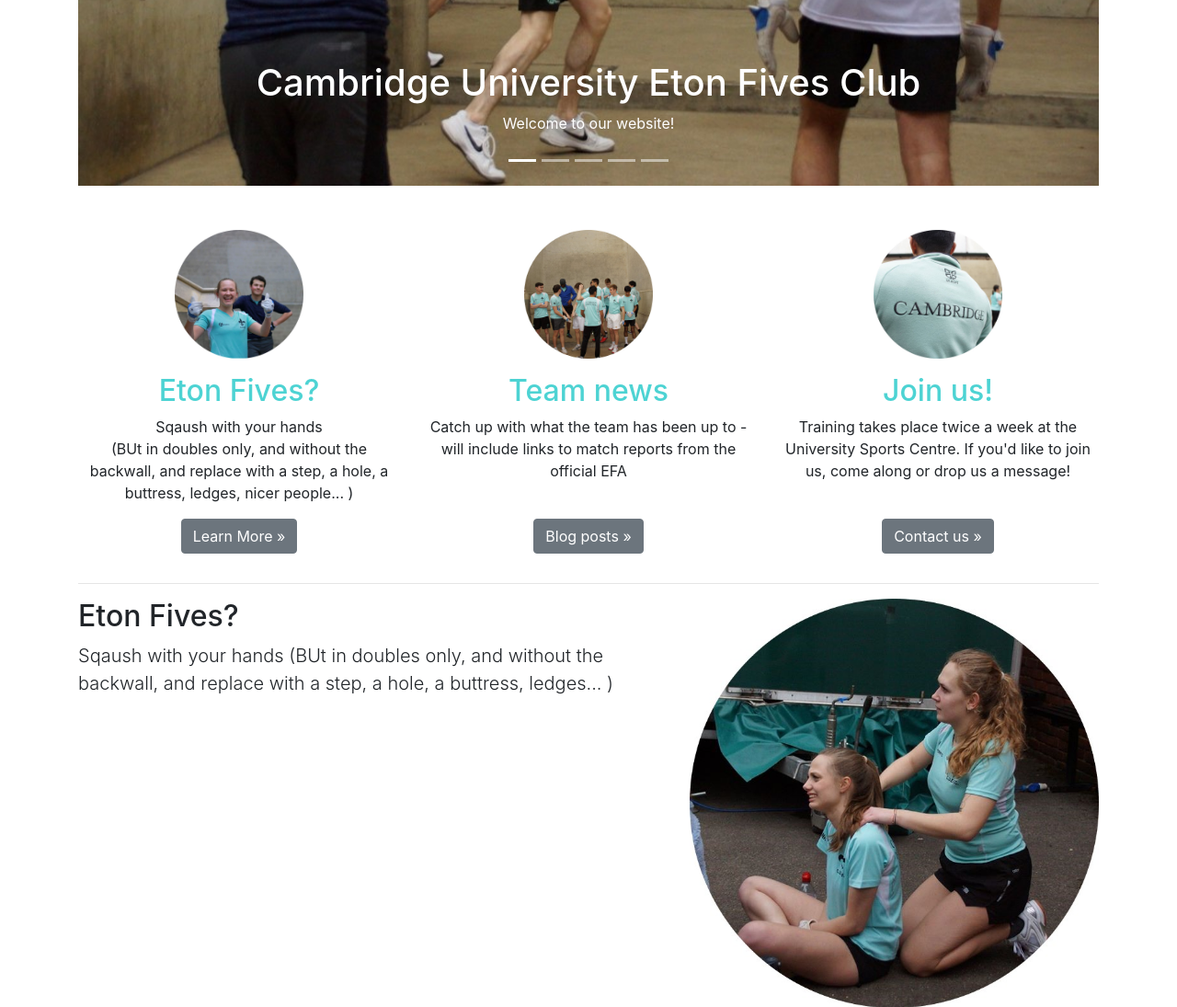
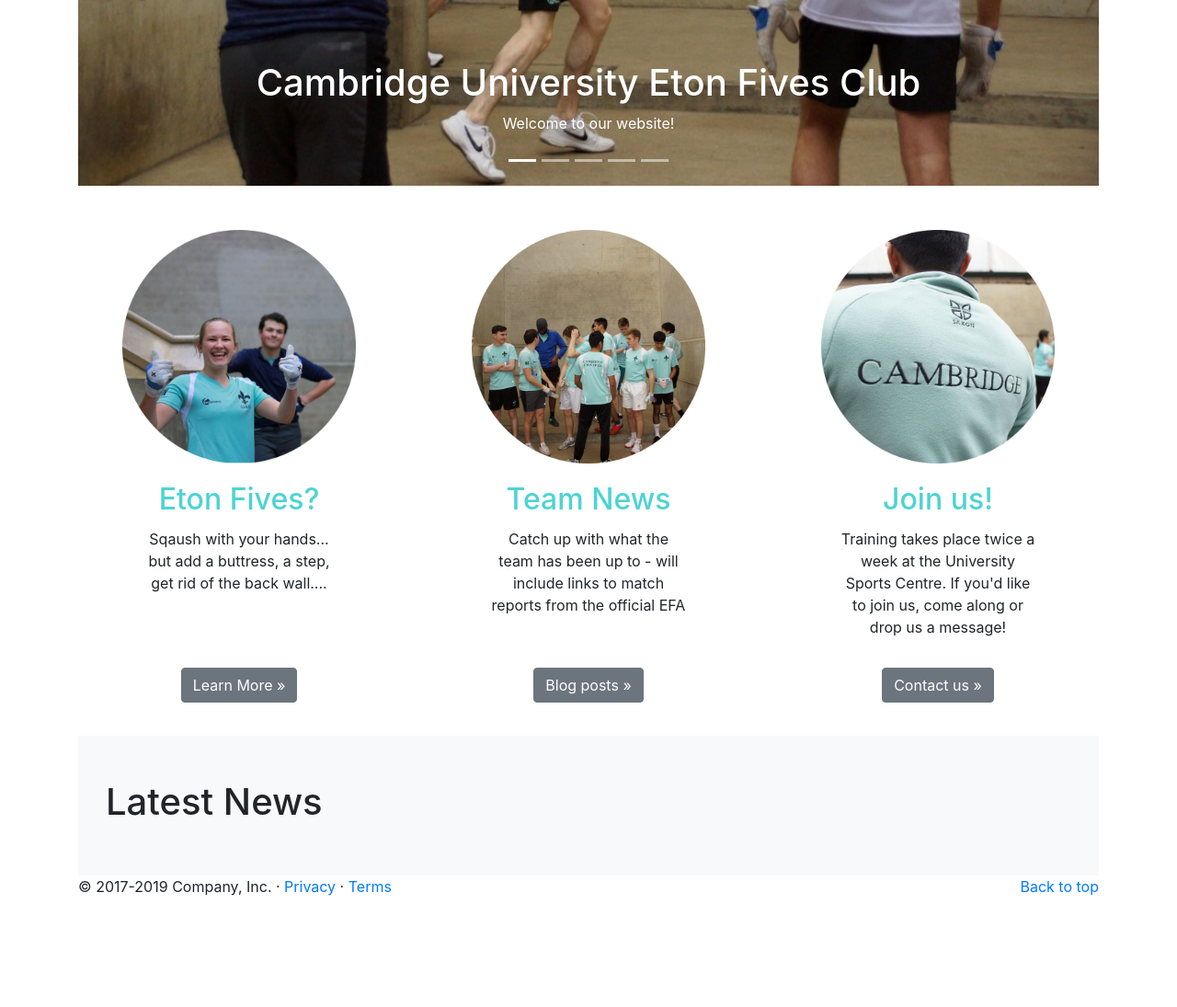
Before and after one commit to jt741/cuefc-project, a Django app: page / in a window 1280 px wide. Shown: the part 479-1574 px from the top of the page at 92% size. After the commit the page ends 1453 px from the top, so only its background shows below. Run offline with Django 3.2, Linux system fonts and the light colour scheme; data that the repository does not hold is empty; some libraries are stand-ins or nearby versions.

Commit message:
got home page cards ya

```diff
--- a/templates/home.html
+++ b/templates/home.html
@@ -200,7 +200,7 @@
     </br>
   <div class="container marketing">
 
-    <!-- Three columns of text below the carousel -->
+    <!-- Three columns of text below the carousel
 
 
     <div class="row">
@@ -241,85 +241,58 @@
       </div>
 
     </div>
-<!--
-    <div class='container'>
-    <div class="row">
+  -->
 
-      <div class="col-sm-4">
-        <div class="card">
-          <p style="text-align: center;">
-            <img src="{%static 'cambackcrop.jpg' %}" width='140' height='140' class='center'>
+
+
+  <!-- finally! it aligns and doesn't mess up on mobile -->
+    <div class="card-deck">
+      <div class="card border-0 px-md-5">
+        <img src="{%static 'omgcrop.jpg' %}" class="card-img-top" alt="...">
+        <div class="card-body">
+          <h2 class="card-title" style="text-align: center; color:rgba(51, 204, 204, 0.87)" >Eton Fives?</h2>
+          <p class="card-text" style="text-align: center;">
+            Sqaush with your hands... but add a buttress, a step, get rid of the back wall....
           </p>
-          <div class="card-body">
-            <h5 class="card-title">Join Us</h5>
-            <p class="card-text">Some quick example text to build on the card title and make up the bulk of the card's content.</p>
-          </div>
-          <div class="card-body">
-            <p style="text-align: center;"><a class="btn btn-secondary" href="#" role="button">Contact us &raquo;</a></p>
-          </div>
+        </div>
+        <div class="card-footer border-0 " style="background-color: rgb(255, 255, 255); ">
+          <p class="card-text" style="text-align: center;"><a class="btn btn-secondary" href="#" role="button">Learn More &raquo;</a></p>
         </div>
       </div>
 
-      <div class="col-sm-4">
-        <div class="card">
-          <p style="text-align: center;">
-            <img src="{%static 'cambackcrop.jpg' %}" width='140' height='140' class='center'>
+      <div class="card border-0 px-md-5">
+        <img src="{%static 'candidcrop.jpg' %}" class="card-img-top" alt="...">
+        <div class="card-body">
+          <h2 class="card-title" style="text-align: center; color:rgba(51, 204, 204, 0.87)" >Team News</h2>
+          <p class="card-text" style="text-align: center;">
+            Catch up with what the team has been up to - will include links to match reports from the official EFA
           </p>
-          <div class="card-body">
-            <h5 class="card-title">Join Us</h5>
-            <p class="card-text">Some quick example text to build on the card title and mskdjfhskdjfhskdjfhksjfhksjdhfkake up the bulk of the card's content.</p>
-          </div>
-          <div class="card-body">
-            <p style="text-align: center;"><a class="btn btn-secondary" href="#" role="button">Contact us &raquo;</a></p>
-          </div>
         </div>
-
+        <div class="card-footer border-0" style="background-color: rgb(255, 255, 255); ">
+          <p class="card-text" style="text-align: center;"><a class="btn btn-secondary" href="#" role="button">Blog posts &raquo;</a></p>
+        </div>
       </div>
 
-      <div class="col-sm-4">
-        <div class="card">
-          <p style="text-align: center;">
-            <img src="{%static 'cambackcrop.jpg' %}" width='140' height='140' class='center'>
+      <div class="card border-0 px-md-5">
+        <img src="{%static 'cambackcrop.jpg' %}" class="card-img-top" alt="...">
+        <div class="card-body">
+          <h2 class="card-title" style="text-align: center; color:rgba(51, 204, 204, 0.87)" >Join us!</h2>
+          <p class="card-text" style="text-align: center;">
+            Training takes place twice a week at the University Sports Centre. If you'd like to join us, come along or drop us a message!
           </p>
-          <div class="card-body">
-            <h5 class="card-title">Join Us</h5>
-            <p class="card-text">Some quick example text to build on tthe card's content.</p>
-          </div>
-          <div class="card-body">
-            <p style="text-align: center;"><a class="btn btn-secondary" href="#" role="button">Contact us &raquo;</a></p>
-          </div>
         </div>
-
+        <div class="card-footer border-0" style="background-color: rgb(255, 255, 255); ">
+          <p class="card-text" style="text-align: center;"><a class="btn btn-secondary" href="#" role="button">Contact us &raquo;</a></p>
+        </div>
       </div>
 
 
 
+
     </div>
-  </div>
-  -->
 
 
-<!--
-    <div class="row">
-
-      <div class="col-sm-4">
-        <p style="text-align: center;"><a class="btn btn-secondary" href="#" role="button">Learn More &raquo;</a></p>
-      </div>
-
-      <div class="col-sm-4">
-        <p style="text-align: center;"><a class="btn btn-secondary" href="#" role="button">Blog posts &raquo;</a></p>
-      </div>
-
-      <div class="col-sm-4">
-        <p style="text-align: center;"><a class="btn btn-secondary" href="#" role="button">Contact us &raquo;</a></p>
-      </div>
-
-    </div>
--->
-
-
-
-    <!-- START THE FEATURETTES -->
+    <!-- START THE FEATURETTES
     <hr class="featurette-divider">
 
     <div class="row featurette">
@@ -361,6 +334,7 @@
   <!-- /END THE FEATURETTES -->
   </br>
 
+  <!-- I hate the layout of this!!! maybe horizontal cards? like feautrettes.. and feature insta posts in the futre?-->
   <div class="album py-5 bg-light container">
     <div class="container">
       <h1>Latest News</h1>
```
Also changed, not shown: templates/contact.html (+15 -0 lines), templates/practicesandfixtures.html (+25 -1 lines).
